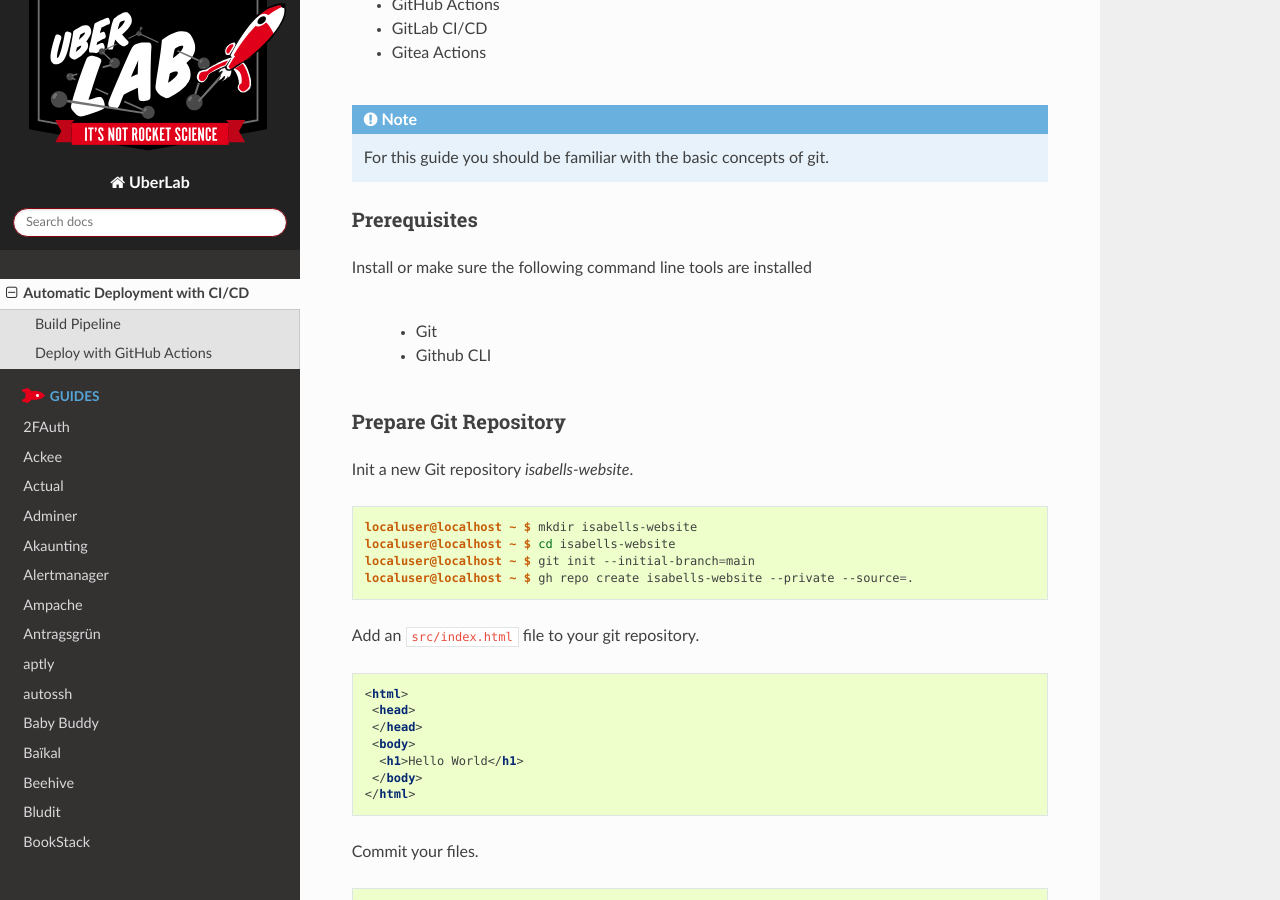
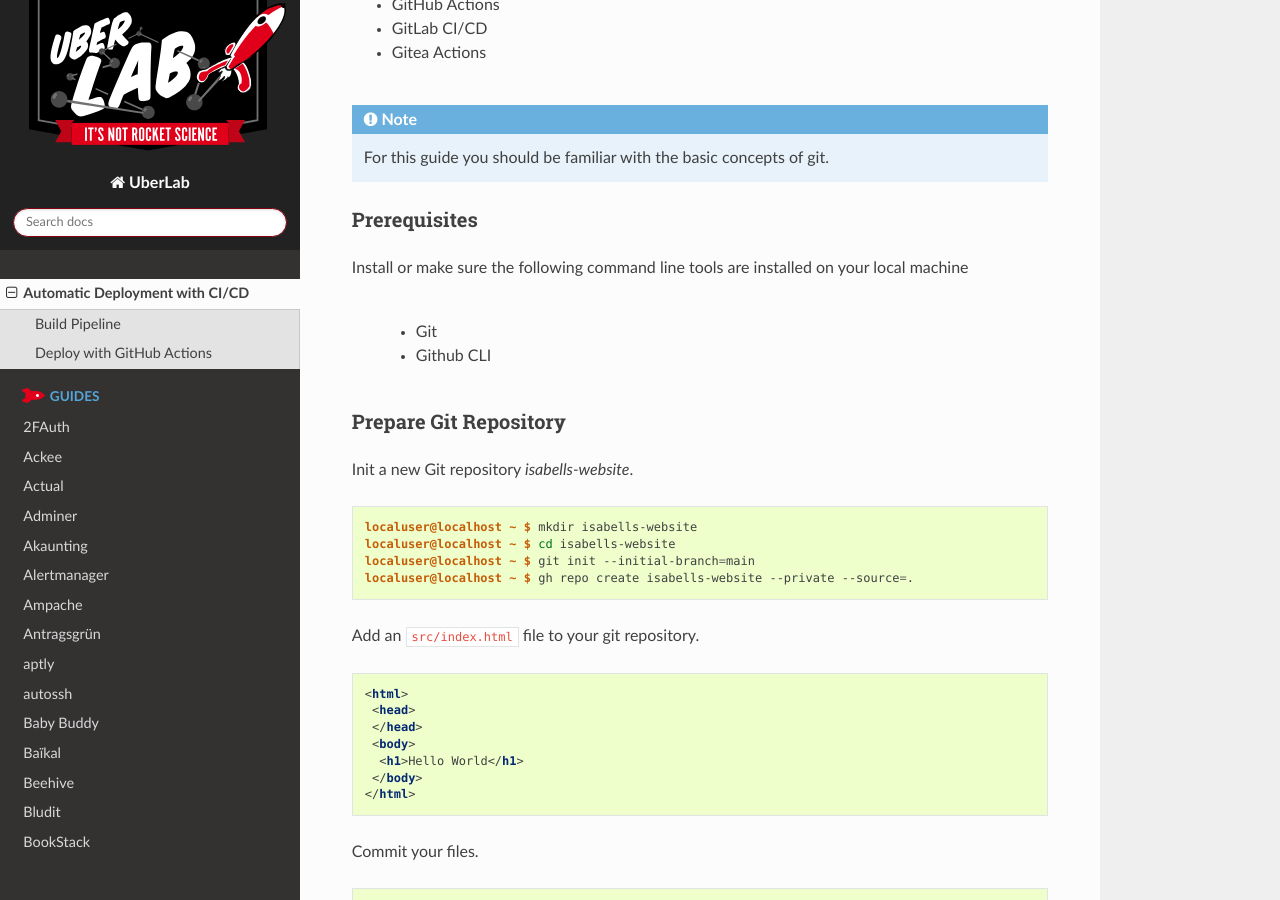
Before and after one commit to Uberspace/lab, a Sphinx documentation site: the page built from source/howto_automatic-deployment.rst, in a window 1280 px wide and 900 px high, scrolled down 702 px. Built offline with Sphinx 7.4.7 and the Read the Docs theme 2.0.0, drawn with Linux system fonts in a browser that asks for light colours.

Commit message:
Add 'on your local machine' to line 36

```diff
--- a/source/howto_automatic-deployment.rst
+++ b/source/howto_automatic-deployment.rst
@@ -33,7 +33,7 @@ There are several solutions available to automatically deploy your code to your
 
 Prerequisites
 ============
-Install or make sure the following command line tools are installed
+Install or make sure the following command line tools are installed on your local machine
 
     - Git
     - Github CLI
```
